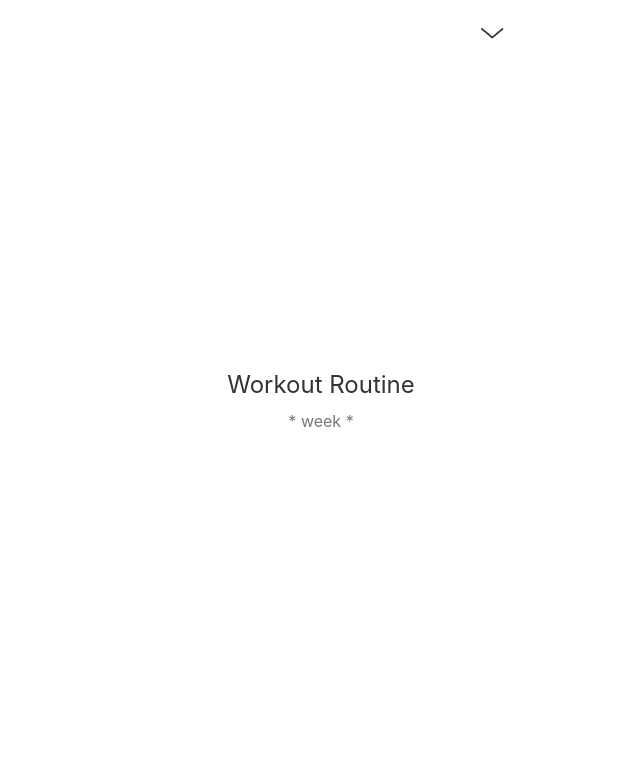
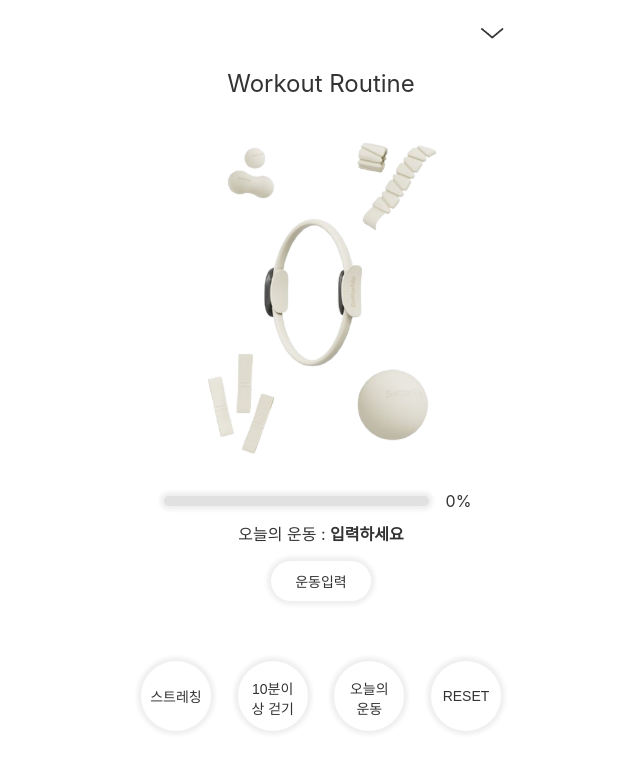
Before and after one commit to miyaajd/my-routine-app, a React (Create React App) app: page /workout in a window 1280 px wide. Shown: the top 772 px of the page, without its empty margins (319-959 px from the left). Built offline with nearby package versions, Linux system fonts and the light colour scheme; a web font is replaced by a local one.

Commit message:
workou routine page done

```diff
--- a/src/pages/Workout/Workout.jsx
+++ b/src/pages/Workout/Workout.jsx
@@ -5,11 +5,161 @@ import "./Workout.scss";
 // data
 import menus from "../../data/menu";
 
+// 로컬에 저장할 키
+const STORAGE_KEY = "workout-state";
+// 프로세스 100% 기준값 고정
+const MAX_UNITS = 600;
+
+// 오늘날짜
+function getTodayStr() {
+  const d = new Date();
+  return d.toISOString().split("T")[0];
+}
+
+// 자정까지 남은 ms
+function msUntilNextMidnight() {
+  const now = new Date();
+  const next = new Date(now);
+  next.setHours(24, 0, 0, 0); // 오늘 자정+24h = 내일 00:00
+  return next - now;
+}
+
+// 초기 상태를 localStorage에서 읽어오는 함수
+function loadInitialState() {
+  try {
+    const saved = JSON.parse(localStorage.getItem(STORAGE_KEY) || "null");
+    const today = getTodayStr();
+    if (saved && saved.date === today) {
+      return {
+        goal: String(saved.goal) || 0,
+        worked: Number(saved.worked) || 0,
+        // 100% 달성시 뜨는 alert창을 이미 봤다면 상태저장
+        alerted: !!saved.alerted, //저장된 alerted 그대로 불러오기
+      };
+    }
+  } catch {}
+  return { goal: "입력하세요", worked: 0, alerted: false };
+}
+
 function Workout() {
+  // 지연초기화
+  const initial = loadInitialState();
+  // 목표값 저장
+  const [goal, setGoal] = useState(() => initial.goal);
+  // 마신양 저장
+  const [worked, setWorked] = useState(() => initial.worked);
+  // 알림 중복방지
+  const alertRef = useRef(initial.alerted);
+  // 리셋타이머
+  const resetTimerRef = useRef(null);
+
+  // 로컬에 저장
+  useEffect(() => {
+    const today = getTodayStr();
+    localStorage.setItem(
+      STORAGE_KEY,
+      JSON.stringify({ goal, worked, date: today, alerted: alertRef.current })
+    );
+  }, [goal, worked]);
+
+  // 자정 자동 초기화 예약
+  useEffect(() => {
+    const schedule = () => {
+      if (resetTimerRef.current) clearTimeout(resetTimerRef.current);
+      resetTimerRef.current = setTimeout(() => {
+        setWorked(0);
+        setGoal("입력하세요");
+        alertRef.current = false;
+        schedule(); //다음 자정도 예약
+      }, msUntilNextMidnight());
+    };
+    schedule();
+    return () => resetTimerRef.current && clearTimeout(resetTimerRef.current);
+  }, []);
+
+  // 운동입력버튼 누르면 실행
+  const goalinput = () => {
+    const input = prompt("오늘의 운동");
+    if (input === null) return; // 취소 누른경우
+    const trimmed = String(input).trim();
+    if (!trimmed) return; // 입력값이 없을경우
+    // 입력값이 문자인지 확인
+    const parsed = String(input);
+    setGoal(parsed);
+    alertRef.current = false; // 목표 바꾸면 다시 알림 가능
+  };
+
+  // 진행률 계산
+  const percent = Math.min(100, Math.round((worked / MAX_UNITS) * 100));
+  //100% 채우면 알림창
+  useEffect(() => {
+    if (percent === 100 && !alertRef.current) {
+      alertRef.current = true;
+      // 알림창 본상태를 alerted 로 저장
+      localStorage.setItem(
+        STORAGE_KEY,
+        JSON.stringify({ goal, worked, date: getTodayStr(), alerted: true })
+      );
+      alert("오늘 목표달성에 성공하였습니다 !");
+    }
+  }, [percent]);
+
+  // 핸들드링크 (기록버튼 누르면 실행)
+  const handelWorked = (value) => {
+    // 오늘의 운동 입력하지 않고 오늘의 운동 버튼을 눌렀을 경우
+    if (value === 300 && goal === "입력하세요") {
+      alert("오늘의 운동을 입력해주세요");
+      return;
+    }
+    if (value === 0) {
+      // 리셋
+      setWorked(0);
+      alertRef.current = false;
+      return;
+    }
+    // 목표 초과 방지
+    setWorked((prev) => {
+      const next = prev + value;
+      return next > MAX_UNITS ? MAX_UNITS : next;
+    });
+  };
+
+  // 버튼이름 + 값
+  const buttons = [
+    { name: "스트레칭", value: 100 },
+    { name: "10분이상 걷기", value: 200 },
+    { name: "오늘의 운동", value: 300 },
+    { name: "RESET", value: 0 },
+  ];
+
   return (
     <div className="workout">
       <h2>{menus[1].title}</h2>
-      <p>* {menus[1].routine} *</p>
+      <div className="main">
+        <img src="/images/workout.png" alt="workout" />
+        {/* 목표 진행률 */}
+        <div className="progressState">
+          <div className="stick">
+            <div className="progress" style={{ width: `${percent}%` }}></div>
+          </div>
+          <p>{percent}%</p>
+        </div>
+        {/* 목표설정 */}
+        <div className="goal">
+          <p>
+            오늘의 운동 : <strong>{goal}</strong>
+          </p>
+          <button onClick={goalinput}>운동입력</button>
+        </div>
+        {/* 기록버튼들 */}
+        <div className="buttons">
+          {buttons.map((btn, i) => (
+            <button key={i} onClick={() => handelWorked(btn.value)}>
+              {btn.name}
+            </button>
+          ))}
+        </div>
+      </div>
     </div>
   );
 }
--- a/src/pages/Workout/Workout.scss
+++ b/src/pages/Workout/Workout.scss
@@ -9,12 +9,100 @@
   justify-content: center;
   position: relative;
   h2 {
-    padding: 30px 0 12px 0;
+    padding: 30px 0 45px 0;
     font-size: 24px;
     font-weight: 400;
   }
-  p{
-    color: #777;
-    padding-bottom: 30px;
+  .main {
+    width: 100%;
+    position: relative;
+    img {
+      width: 55%;
+      display: block;
+      margin: auto;
+      animation: floatY 4s ease-in-out infinite;
+    }
+    // 목표 진행률
+    .progressState {
+      margin: auto;
+      padding: 30px 0 10px;
+      width: 75%;
+      display: flex;
+      gap: 10px;
+      align-items: center;
+      .stick {
+        position: relative;
+        width: calc(100% - 50px);
+        height: 10px;
+        border-radius: 5px;
+        background-color: #e1e1e1;
+        box-shadow: 0 0 4px 4px #efefef;
+        .progress {
+          position: absolute;
+          bottom: 0;
+          left: 0;
+          max-width: 100%;
+          width: 50px;
+          height: 100%;
+          border-radius: 5px;
+          background-color: #fff;
+          transition: all 0.3s ease;
+        }
+      }
+      p {
+        width: 40px;
+        text-align: center;
+      }
+    }
+    // 목표설정
+    .goal {
+      margin: 0 0 60px;
+      display: flex;
+      flex-direction: column;
+      gap: 16px;
+      align-items: center;
+      button {
+        width: 100px;
+        padding: 10px 0;
+        background-color: #fff;
+        border: none;
+        border-radius: 50px;
+        box-shadow: 0 0 4px 4px #efefef;
+        font-size: 14px;
+      }
+    }
+    // 기록버튼들
+    .buttons{
+        padding: 0 30px 30px ;
+        display: flex;
+        justify-content: space-between;
+        button{
+            width: 70px;
+            height: 70px;
+            border-radius: 50px;
+            background-color: #fff;
+            font-size: 14px;
+            border: none;
+            box-shadow: 0 0 4px 4px #efefef;
+            &:nth-child(2){
+              padding: 4px 8px 0;
+            }
+            &:nth-child(3){
+              padding: 4px 10px 0;
+            }
+        }
+    }
   }
 }
+// 이미지 키프레임
+@keyframes floatY {
+  0% {
+    transform: translate3d(0, 0, 0);
+  }
+  40% {
+    transform: translate3d(0, -6px, 0);
+  }
+  100% {
+    transform: translate3d(0, 0, 0);
+  }
+}
```
Also changed, not shown: public/images/workout.png (added).
